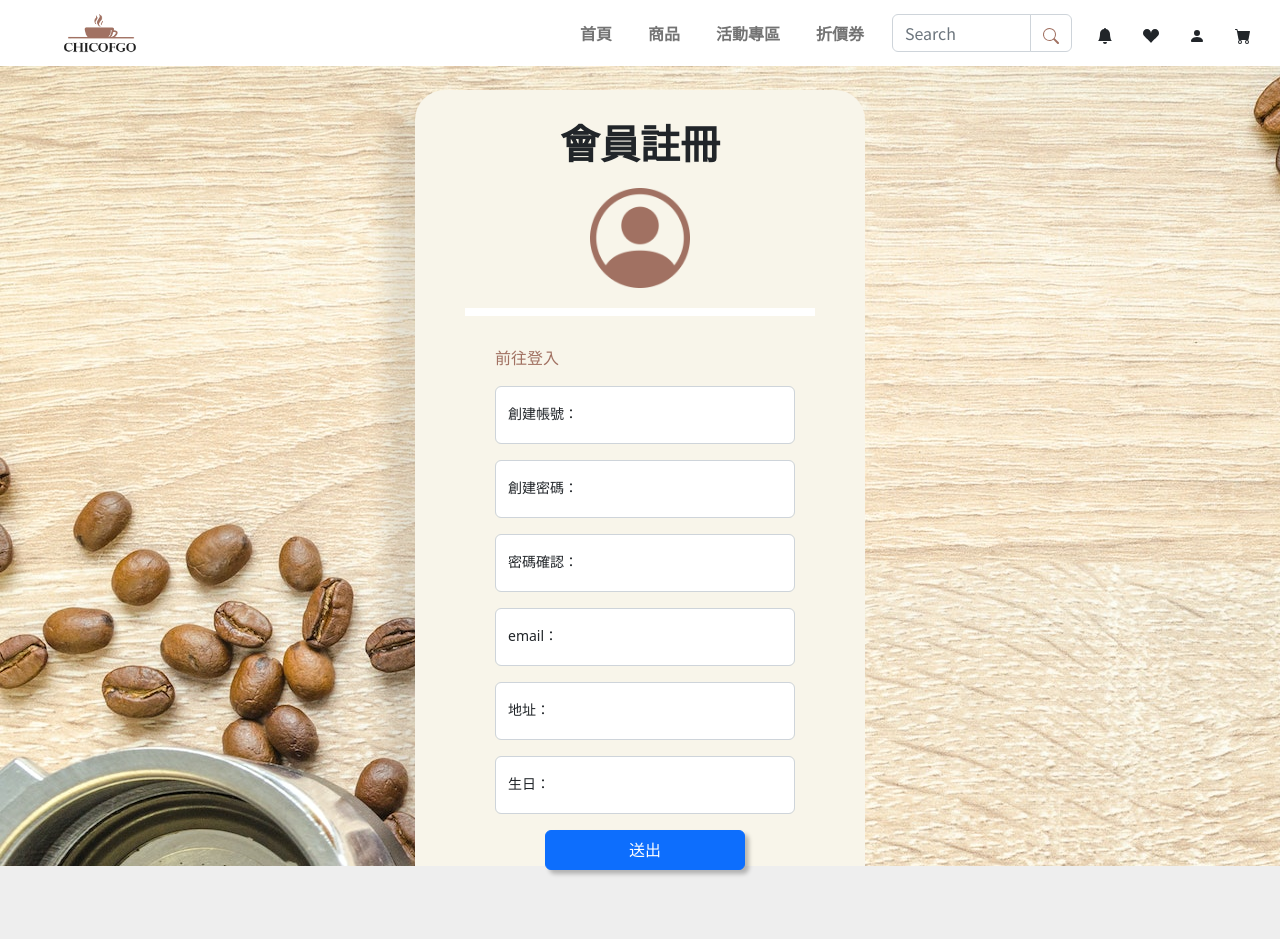
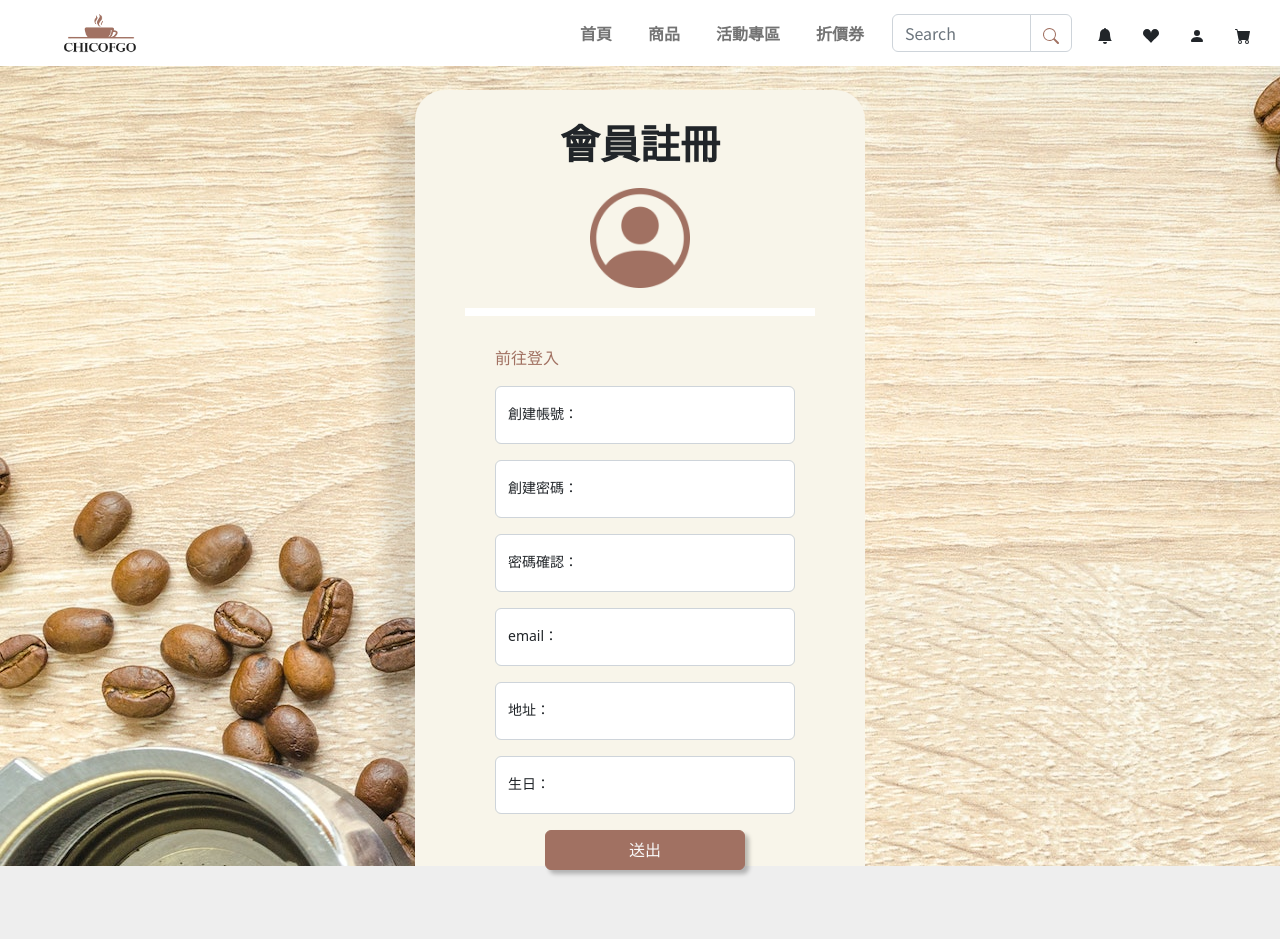
Before and after one commit to clothn0105700/Chicofgo-online-shopping, a React (Create React App) app in the folder Chicofgo_react_main/: page /register in a window 1280 px wide. Shown: the top 939 px of the page. Built offline with nearby package versions, Linux system fonts and the light colour scheme.

Commit message:
[feat]按鈕修改

```diff
--- a/Chicofgo_react_main/src/Pages/Login/Login.js
+++ b/Chicofgo_react_main/src/Pages/Login/Login.js
@@ -53,7 +53,12 @@ function Login() {
                 </Col>
               </Row>
               <div className="mx-auto" style={{ width: 200 }}>
-                <Button className="loginBtn mx-auto">登入</Button>
+                <Button
+                  variant="chicofgo-brown"
+                  className="loginBtn mx-auto chicofgo_white_font"
+                >
+                  登入
+                </Button>
               </div>
             </Form>
           </div>
--- a/Chicofgo_react_main/src/Pages/Login/Register.js
+++ b/Chicofgo_react_main/src/Pages/Login/Register.js
@@ -71,7 +71,12 @@ function Login() {
                 <Form.Control type="datetime" placeholder=" " />
               </FloatingLabel>
               <div className="mx-auto" style={{ width: 200 }}>
-                <Button className="doRegisterBtn mx-auto">送出</Button>
+                <Button
+                  className="doRegisterBtn mx-auto chicofgo_white_font"
+                  variant="chicofgo-brown"
+                >
+                  送出
+                </Button>
               </div>
             </Form>
           </div>
```
